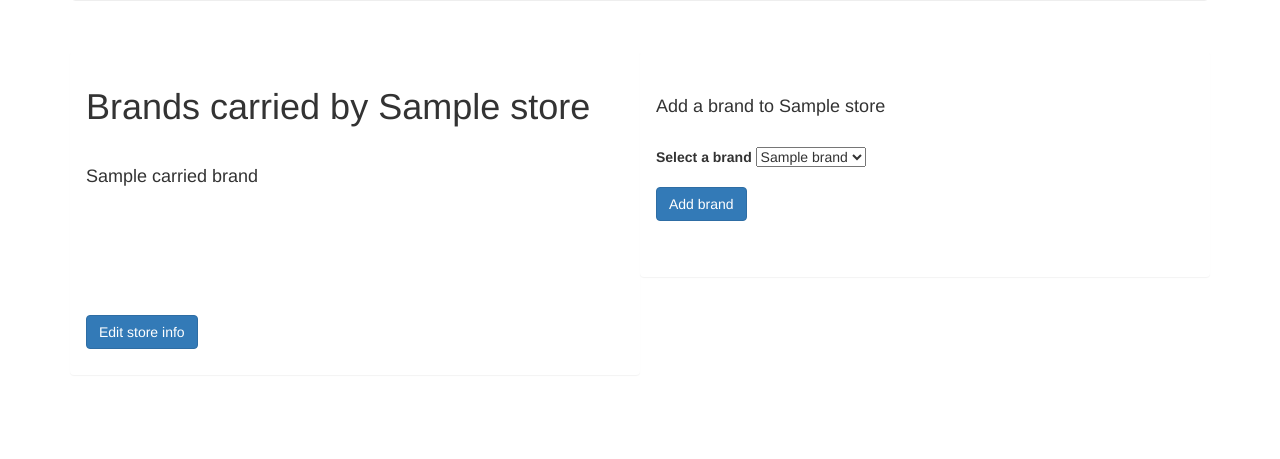
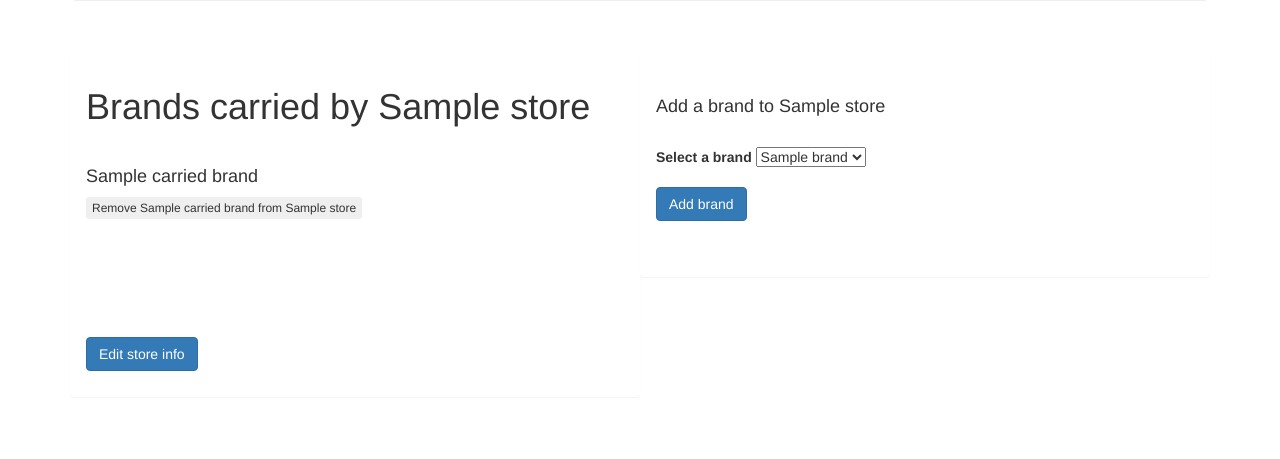
Before and after one commit to maggie-harrington/php-week4-shoe-store, a PHP site: template views/store.html.twig in a window 1280 px wide. Shown: the part 204-663 px from the top of the page. Run offline with PHP 8.4, Linux system fonts and the light colour scheme; the template is opened without the code that fills it: most values are stand-ins (such as "Sample title", 1, 10 or a date in 2020); some libraries are stand-ins or nearby versions.

Commit message:
add buttons to store page to remove a brand from a store

```diff
--- a/views/store.html.twig
+++ b/views/store.html.twig
@@ -6,6 +6,12 @@
     {% if carried_brands is not empty %}
         {% for brand in carried_brands %}
             <h4>{{ brand.getName }}<h4>
+
+            <form action='/stores/{{ store.getId }}/remove_brand' method='post'>
+                <input name='_method' value='delete' hidden>
+                <input id='brand_id' name='brand_id' type='hidden' value='{{ brand.getId }}'>
+                <button type='submit' class='btn btn-xs'>Remove {{ brand.getName }} from {{ store.getName }}</button>
+            </form>
         {% endfor %}
         <br><br>
 
```
